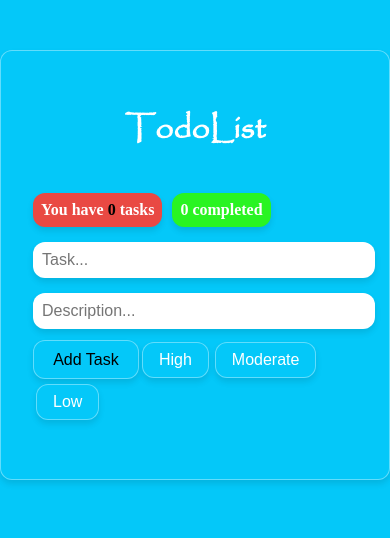
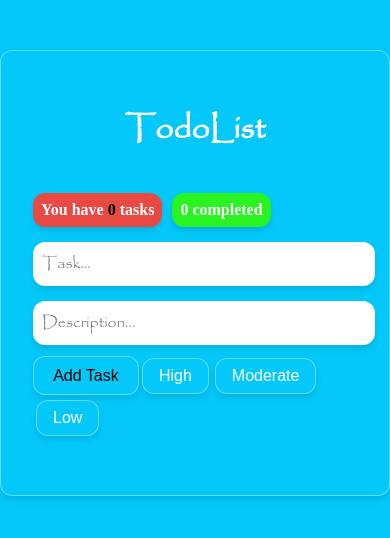
Before and after one commit to thelegend3452/ToDoList, a React (Create React App) app: page / in a window 390 px wide. Shown: the top 538 px of the page. Built offline with nearby package versions, Linux system fonts and the light colour scheme.

Commit message:
added font for mobile

```diff
--- a/src/App.css
+++ b/src/App.css
@@ -57,6 +57,10 @@ h1 {
   padding: 8px;
 }
 
+::placeholder {
+  font-family: 'custom', 'sans-serif';
+}
+
 input[type="text"] {
   width: calc(100% - 120px);
   padding: 0.5rem;
@@ -67,6 +71,7 @@ input[type="text"] {
   box-shadow: 0 4px 6px rgba(0,0,0,0.1);
   backdrop-filter: blur(20px);
   font-size: 16px;
+  font-family: 'custom', sans-serif;
 }
 
 input:focus {
@@ -178,6 +183,7 @@ li .top-row {
   input[type="text"] {
     width: 100%;
     margin-bottom: 10px;
+
   }
 
   li button {
@@ -207,5 +213,8 @@ li .top-row {
   h1{
     font-family: 'custom', sans-serif;
   }
+  ::placeholder {
+    font-family: 'custom', sans-serif;
+  }
 
 }
```
